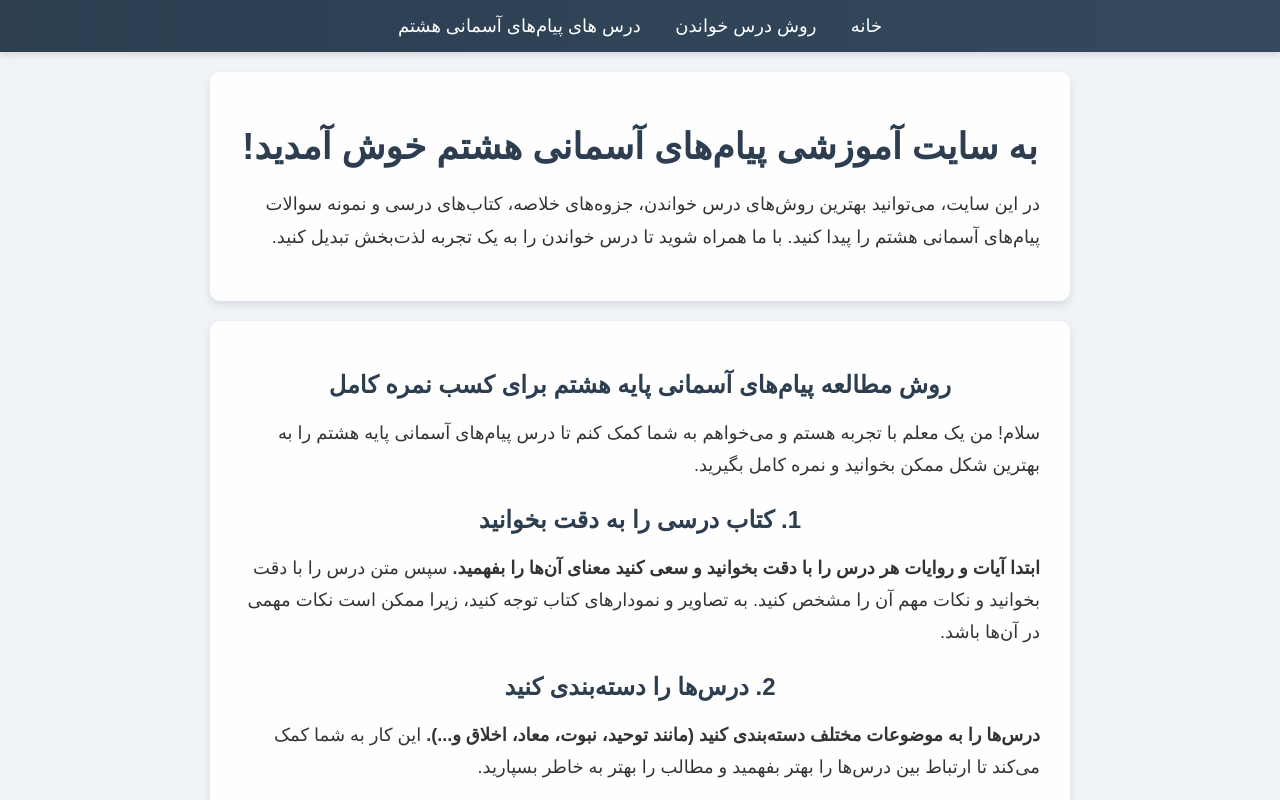
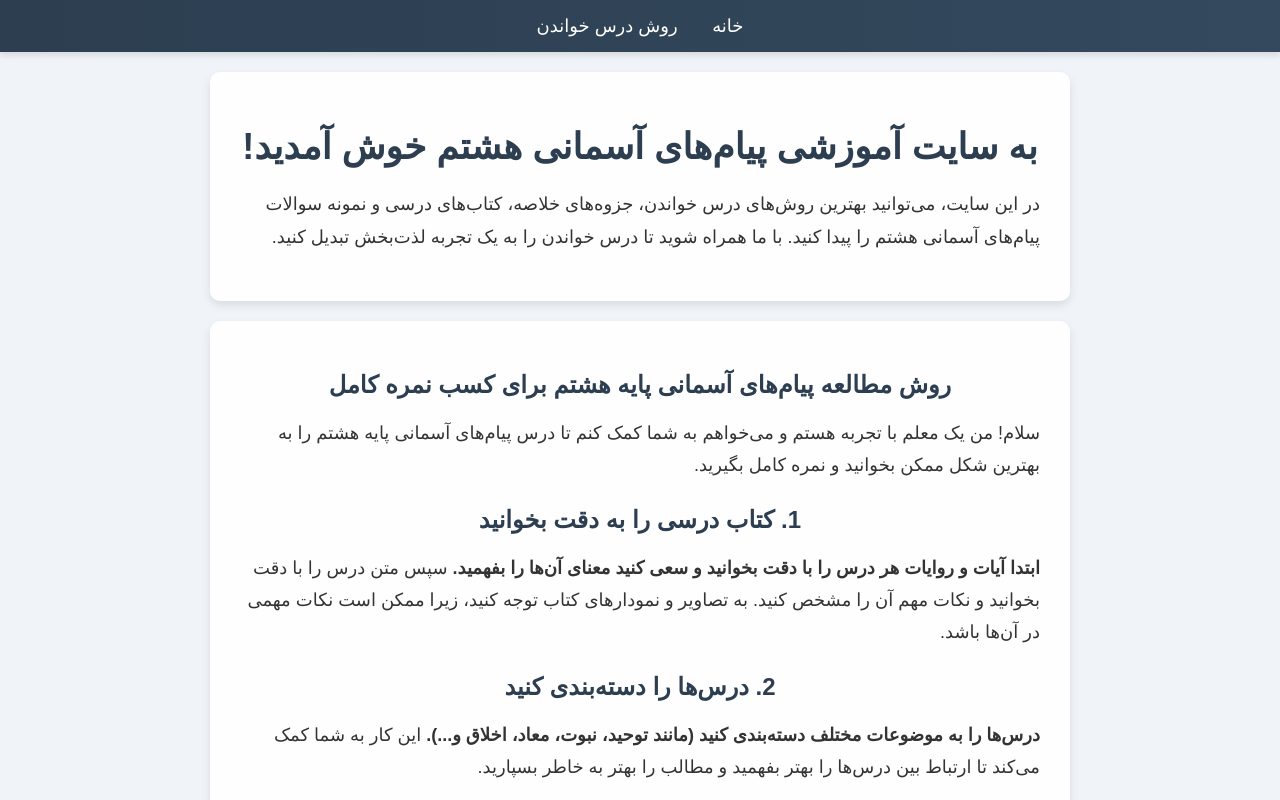
Before and after one commit to hesam878/-lesson2, a plain HTML site: page amozesh payam1.html in a window 1280 px wide. Shown: the top 800 px of the page. Drawn offline with Linux system fonts and the light colour scheme; a web font is replaced by a local one.

Commit message:
Update amozesh payam1.html

```diff
--- a/amozesh payam1.html
+++ b/amozesh payam1.html
@@ -137,7 +137,6 @@
     <div class="navbar">
         <a href="#home">خانه</a>
         <a href="#study-methods">روش درس خواندن</a>
-        <a href="#chapters">درس های پیام‌های آسمانی هشتم</a>
     </div>
 
     <!-- صفحه اصلی -->
```
